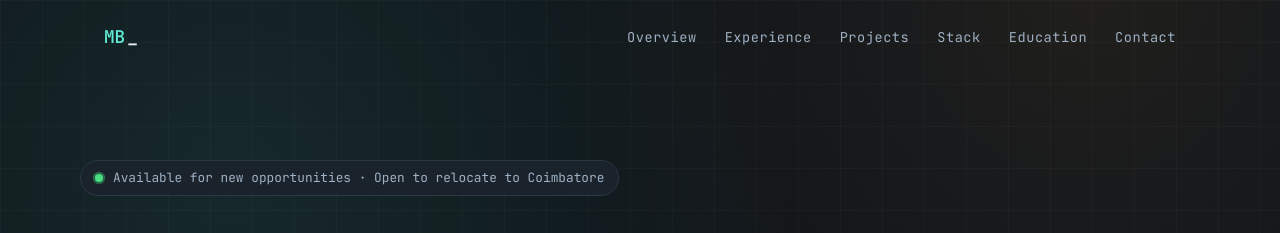
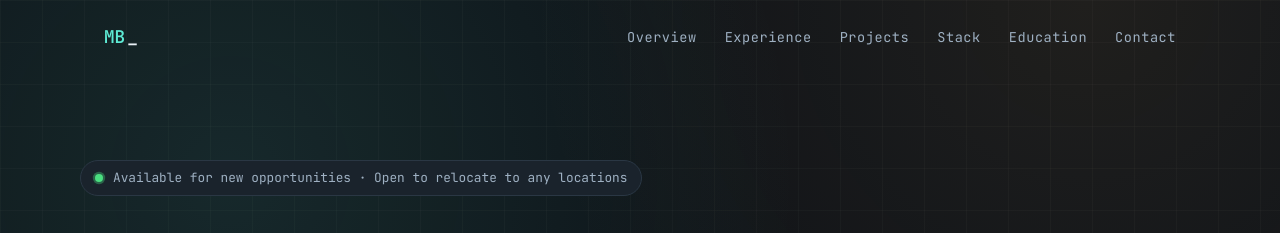
Before and after one commit to muthubharani/Muthu-Bharani-portfolio, a React (Vite) app: page / in a window 1280 px wide. Shown: the top 233 px of the page. Built offline with nearby package versions, Linux system fonts and the light colour scheme.

Commit message:
Update relocation message in Hero component

```diff
--- a/src/components/Hero.jsx
+++ b/src/components/Hero.jsx
@@ -54,7 +54,7 @@ export default function Hero() {
       <div className="hero__inner">
         <div className="hero__status">
           <span className="status-dot" aria-hidden="true" />
-          Available for new opportunities &middot; Open to relocate to Coimbatore
+          Available for new opportunities &middot; Open to relocate to any locations
         </div>
 
         {/* <p className="hero__eyebrow">
```
